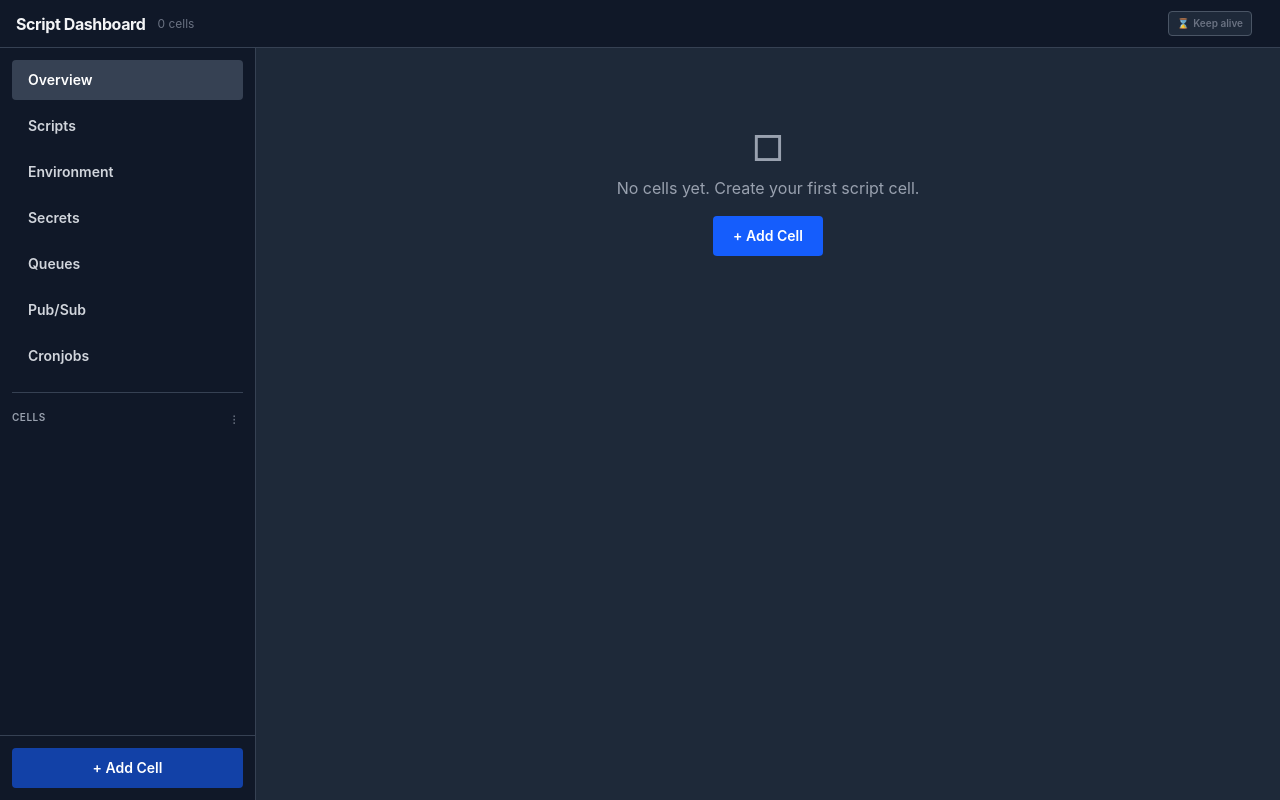
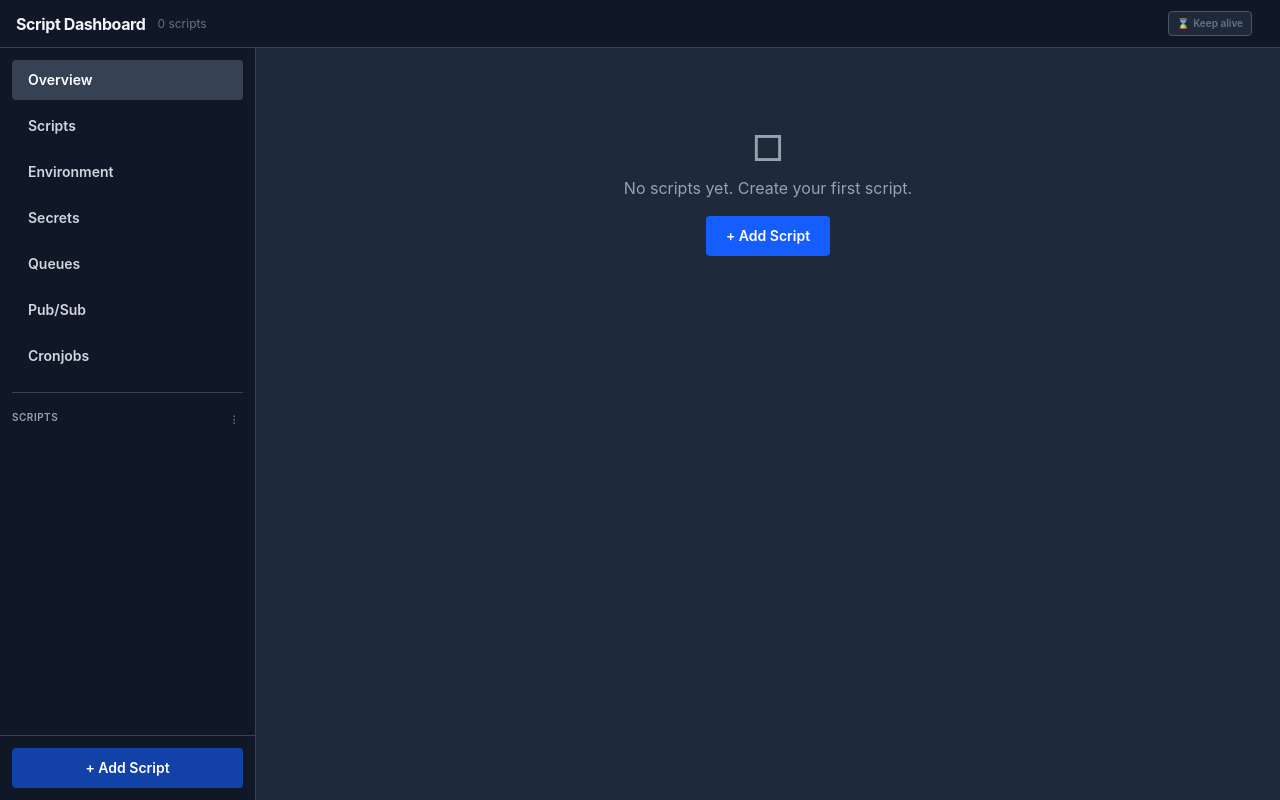
Before and after one commit to discimus/Dashaws, a React (Vite) app: page / in a window 1280 px wide. Built offline with nearby package versions, Linux system fonts and the light colour scheme.

Commit message:
Mudando termo cell para script

```diff
--- a/src/components/CellCard.tsx
+++ b/src/components/CellCard.tsx
@@ -17,7 +17,7 @@ export function CellCard({ cell, highlighted }: Props) {
 
   return (
     <div className={`border rounded-lg overflow-hidden bg-gray-700/30 hover:border-gray-500 transition-colors ${
-      highlighted ? 'cell-flash' : 'border-gray-600'
+      highlighted ? 'script-flash' : 'border-gray-600'
     }`}>
       <div className="px-3 py-2 border-b border-gray-600 bg-gray-700/70">
         <CellControls cell={cell} onToggleParams={() => setShowParams(!showParams)} />
@@ -32,7 +32,7 @@ export function CellCard({ cell, highlighted }: Props) {
       <CellEditor cell={cell} />
 
       <div className="px-3 py-1 border-t border-gray-600 bg-gray-700/70 flex items-center justify-between text-[10px] text-gray-300">
-        <span>Cell ID: {cell.id.slice(0, 8)}...</span>
+        <span>Script ID: {cell.id.slice(0, 8)}...</span>
         <span>
           {cell.lastRunAt ? `Last run: ${formatTimeAgo(cell.lastRunAt)}` : 'Not run yet'}
           {cell.enabled && ` · Every ${formatInterval(cell.intervalMs)}`}
--- a/src/components/CronView.tsx
+++ b/src/components/CronView.tsx
@@ -19,6 +19,8 @@ export function CronView() {
   const [editTargetName, setEditTargetName] = useState('');
   const [editPayload, setEditPayload] = useState('');
   const [confirmingDelete, setConfirmingDelete] = useState<string | null>(null);
+
+  const targetTypeLabel = (t: 'cell' | 'queue' | 'pubsub') => t === 'cell' ? 'script' : t === 'pubsub' ? 'pub/sub' : t;
 
   const handleAdd = () => {
     if (!newName.trim() || !newExpr.trim() || !newTargetName.trim()) return;
@@ -100,11 +102,11 @@ export function CronView() {
           <div className="flex gap-2 items-end">
             <select value={newTargetType} onChange={e => { setNewTargetType(e.target.value as typeof newTargetType); setNewTargetName(''); }}
               className="bg-gray-800 border border-gray-500 rounded px-3 py-2 text-sm outline-none">
-              <option value="cell">Cell</option><option value="queue">Queue</option><option value="pubsub">Pub/Sub</option>
+              <option value="cell">Script</option><option value="queue">Queue</option><option value="pubsub">Pub/Sub</option>
             </select>
             <select value={newTargetName} onChange={e => setNewTargetName(e.target.value)}
               className="flex-1 bg-gray-800 border border-gray-500 rounded px-3 py-2 text-sm outline-none">
-              <option value="">Select {newTargetType}...</option>
+              <option value="">Select {targetTypeLabel(newTargetType)}...</option>
               {targetOptions(newTargetType).map(o => (<option key={o.value} value={o.value}>{o.label}</option>))}
             </select>
           </div>
@@ -159,11 +161,11 @@ export function CronView() {
                   <div className="flex gap-2">
                     <select value={editTargetType} onChange={e => { setEditTargetType(e.target.value as typeof editTargetType); setEditTargetName(''); }}
                       className="bg-gray-800 border border-gray-500 rounded px-2 py-1.5 text-xs outline-none">
-                      <option value="cell">Cell</option><option value="queue">Queue</option><option value="pubsub">Pub/Sub</option>
+                      <option value="cell">Script</option><option value="queue">Queue</option><option value="pubsub">Pub/Sub</option>
                     </select>
                     <select value={editTargetName} onChange={e => setEditTargetName(e.target.value)}
                       className="flex-1 bg-gray-800 border border-gray-500 rounded px-2 py-1.5 text-xs outline-none">
-                      <option value="">Select {editTargetType}...</option>
+                      <option value="">Select {targetTypeLabel(editTargetType)}...</option>
                       {targetOptions(editTargetType).map(o => (<option key={o.value} value={o.value}>{o.label}</option>))}
                     </select>
                   </div>
@@ -187,7 +189,7 @@ export function CronView() {
                       cron.target.type === 'cell' ? 'bg-blue-600/20 text-blue-400' :
                       cron.target.type === 'queue' ? 'bg-orange-600/20 text-orange-400' :
                       'bg-pink-600/20 text-pink-400'
-                    }`}>{cron.target.type}</span>
+                    }`}>{targetTypeLabel(cron.target.type)}</span>
                     <span className="text-gray-300">{targetLabel(cron.target)}</span>
                   </div>
                   {cron.lastRunAt && (
--- a/src/components/Overview.tsx
+++ b/src/components/Overview.tsx
@@ -15,12 +15,12 @@ export function Overview({ onEditCell }: Props) {
     return (
       <div className="text-center py-20">
         <div className="text-gray-400 mb-2 text-4xl">&#9633;</div>
-        <p className="text-gray-400 mb-4">No cells yet. Create your first script cell.</p>
+        <p className="text-gray-400 mb-4">No scripts yet. Create your first script.</p>
         <button
           onClick={addCell}
           className="px-5 py-2.5 rounded bg-blue-600 hover:bg-blue-700 text-white font-semibold text-sm transition-colors"
         >
-          + Add Cell
+          + Add Script
         </button>
       </div>
     );
@@ -33,13 +33,13 @@ export function Overview({ onEditCell }: Props) {
     <div>
       <div className="sticky top-0 z-10 bg-gray-800 pt-3 pb-3">
         <div className="grid grid-cols-4 gap-3">
-          <StatBox label="Cells" value={cells.length} color="text-blue-400" />
+          <StatBox label="Scripts" value={cells.length} color="text-blue-400" />
           <StatBox label="Running" value={runningIds.length} color="text-yellow-400" />
           <StatBox label="Success" value={successCount} color="text-green-400" />
           <StatBox label="Errors" value={errorCount} color={errorCount > 0 ? 'text-red-400' : 'text-gray-500'} />
         </div>
         <div className="mt-3 flex items-center justify-between">
-          <h2 className="text-sm font-semibold text-gray-400 uppercase tracking-wider">Cells</h2>
+          <h2 className="text-sm font-semibold text-gray-400 uppercase tracking-wider">Scripts</h2>
           <span className="text-xs text-gray-400">{cells.length} total</span>
         </div>
       </div>
--- a/src/components/PromptModal.tsx
+++ b/src/components/PromptModal.tsx
@@ -38,7 +38,7 @@ export function PromptModal({ open, onConfirm, onCancel, error }: Props) {
       >
         <h3 className="text-sm font-semibold text-gray-200 mb-1">Secrets Locked</h3>
         <p className="text-xs text-gray-400 mb-3">
-          Enter your secrets password to unlock and run this cell.
+          Enter your secrets password to unlock and run this script.
         </p>
 
         <input
--- a/src/components/PubSubView.tsx
+++ b/src/components/PubSubView.tsx
@@ -95,7 +95,7 @@ export function PubSubView() {
                     onChange={e => { if (e.target.value) { addEventSubscriber(t.name, e.target.value); e.target.value = ''; } }}
                     className="mt-1.5 bg-gray-800 border border-gray-600 rounded px-2 py-1 text-[10px] outline-none w-full"
                   >
-                    <option value="">+ Add subscriber cell...</option>
+                      <option value="">+ Add subscriber script...</option>
                     {cells.filter(c => !t.subscriberIds.includes(c.id)).map(c => (
                       <option key={c.id} value={c.id}>{c.name}</option>
                     ))}
--- a/src/components/QueuesView.tsx
+++ b/src/components/QueuesView.tsx
@@ -108,7 +108,7 @@ export function QueuesView() {
                     onChange={e => { if (e.target.value) { addQueueSubscriber(q.name, e.target.value); e.target.value = ''; } }}
                     className="mt-1.5 bg-gray-800 border border-gray-600 rounded px-2 py-1 text-[10px] outline-none w-full"
                   >
-                    <option value="">+ Add subscriber cell...</option>
+                      <option value="">+ Add subscriber script...</option>
                     {cells.filter(c => !q.subscriberIds.includes(c.id)).map(c => (
                       <option key={c.id} value={c.id}>{c.name}</option>
                     ))}
--- a/src/components/ScriptsView.tsx
+++ b/src/components/ScriptsView.tsx
@@ -28,7 +28,7 @@ export function ScriptsView({ focusCellId, onFocusHandled }: Props) {
           onClick={addCell}
           className="px-4 py-2 rounded bg-blue-600 hover:bg-blue-700 text-white font-semibold text-sm transition-colors"
         >
-          + Add Cell
+          + Add Script
         </button>
       </div>
     );
@@ -44,7 +44,7 @@ export function ScriptsView({ focusCellId, onFocusHandled }: Props) {
           onClick={addCell}
           className="px-3 py-1.5 rounded text-xs font-semibold bg-blue-600 hover:bg-blue-700 text-white transition-colors"
         >
-          + Add Cell
+          + Add Script
         </button>
       </div>
 
--- a/src/components/Sidebar.tsx
+++ b/src/components/Sidebar.tsx
@@ -42,7 +42,7 @@ export function Sidebar({ view, onViewChange, onEditCell }: Props) {
       <div className="flex-shrink-0 mx-3 my-1 border-t border-gray-700" />
 
       <div className="flex-shrink-0 px-3 py-2 flex items-center justify-between">
-        <span className="text-[10px] font-semibold text-gray-400 uppercase tracking-wider">Cells</span>
+        <span className="text-[10px] font-semibold text-gray-400 uppercase tracking-wider">Scripts</span>
         <div className="flex items-center gap-1">
           {selectedIds.length > 0 && (
             <button onClick={clearSelection} className="text-[9px] text-gray-500 hover:text-gray-300 transition-colors">
@@ -68,7 +68,7 @@ export function Sidebar({ view, onViewChange, onEditCell }: Props) {
             )}
             <ConfirmPopover
               open={confirmDeleteAll}
-              message={`Delete ${selectedIds.length} cell${selectedIds.length !== 1 ? 's' : ''}?`}
+                message={`Delete ${selectedIds.length} script${selectedIds.length !== 1 ? 's' : ''}?`}
               onConfirm={() => { deleteSelected(); setConfirmDeleteAll(false); }}
               onCancel={() => setConfirmDeleteAll(false)}
             />
@@ -136,7 +136,7 @@ export function Sidebar({ view, onViewChange, onEditCell }: Props) {
           </div>
         ) : (
           <button onClick={addCell} className="w-full px-4 py-2.5 rounded text-sm font-semibold bg-blue-600/60 hover:bg-blue-600 text-white transition-colors">
-            + Add Cell
+            + Add Script
           </button>
         )}
       </div>
--- a/src/components/TopBar.tsx
+++ b/src/components/TopBar.tsx
@@ -11,7 +11,7 @@ export function TopBar() {
         <div className="flex items-center gap-3">
           <h1 className="text-base font-bold tracking-tight">Script Dashboard</h1>
           <span className="text-xs text-gray-500">
-            {cells.length} cell{cells.length !== 1 ? 's' : ''}
+            {cells.length} script{cells.length !== 1 ? 's' : ''}
           </span>
           {activeCount > 0 && (
             <span className="text-xs text-yellow-500 flex items-center gap-1">
--- a/src/index.css
+++ b/src/index.css
@@ -1,13 +1,13 @@
 @import "tailwindcss";
 
-@keyframes cell-flash {
+@keyframes script-flash {
   0%   { border-color: rgb(59 130 246 / 0.6); box-shadow: 0 0 0 2px rgb(59 130 246 / 0.35); }
   30%  { border-color: rgb(96 165 250 / 0.9); box-shadow: 0 0 0 4px rgb(96 165 250 / 0.5); }
   100% { border-color: rgb(59 130 246 / 0);   box-shadow: 0 0 0 0 rgb(59 130 246 / 0); }
 }
 
-.cell-flash {
-  animation: cell-flash 1.2s ease-out forwards;
+.script-flash {
+  animation: script-flash 1.2s ease-out forwards;
 }
 
 /* Autocomplete tooltip */
--- a/src/store/useCellsStore.ts
+++ b/src/store/useCellsStore.ts
@@ -306,8 +306,8 @@ export const useCellsStore = create<CellsState>()((set, get) => ({
     const now = Date.now();
     const cell: Cell = {
       id: generateId(),
-      name: `Cell ${get().cells.length + 1}`,
-      script: `// Write your script here\n// Available globals: fetch, console, $state, $env, $secrets, $props, $cells, setTimeout, clearTimeout, signal\n\nconsole.log("Hello from the cell!");\n\n// Example using $env:\n// const res = await fetch($env.API_URL || "https://api.github.com/zen");\n// const text = await res.text();\n// console.log(text);\n// $state.lastResult = text;\n\n// Example using $secrets (values are masked in logs):\n// const data = await fetch("https://api.service.com", {\n//   headers: { Authorization: \`Bearer \${$secrets.API_KEY}\` }\n// });\n\n// Example using $cells to trigger another cell:\n// $cells.run("cell-id-here", { myParam: "hello" });\n`,
+      name: `Script ${get().cells.length + 1}`,
+      script: `// Write your script here\n// Available globals: fetch, console, $state, $env, $secrets, $props, $cells, setTimeout, clearTimeout, signal\n\nconsole.log("Hello from the script!");\n\n// Example using $env:\n// const res = await fetch($env.API_URL || "https://api.github.com/zen");\n// const text = await res.text();\n// console.log(text);\n// $state.lastResult = text;\n\n// Example using $secrets (values are masked in logs):\n// const data = await fetch("https://api.service.com", {\n//   headers: { Authorization: \`Bearer \${$secrets.API_KEY}\` }\n// });\n\n// Example using $cells to trigger another script:\n// $cells.run("script-id-here", { myParam: "hello" });\n`,
       intervalMs: 10000,
       enabled: false,
       lastRunAt: null,
```
